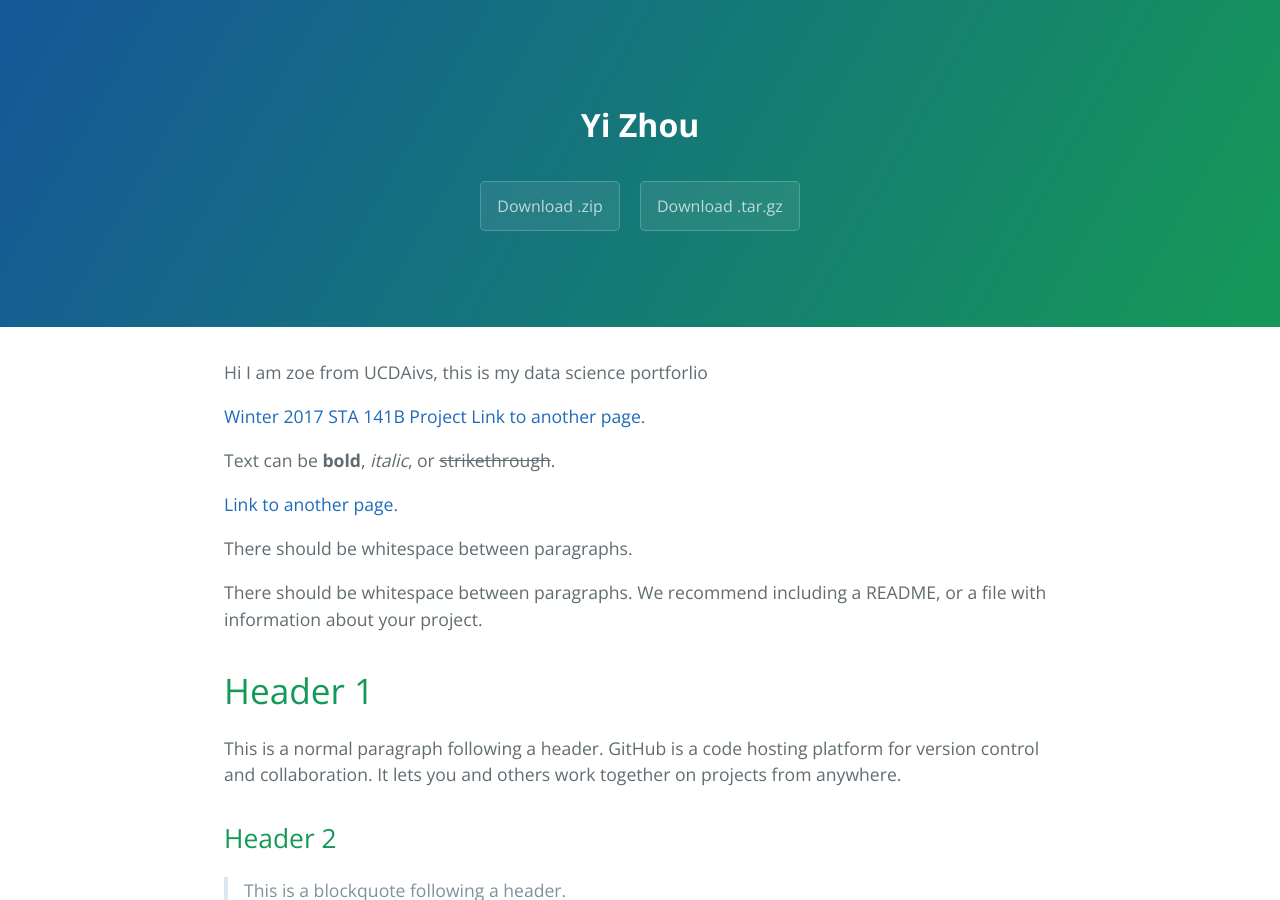
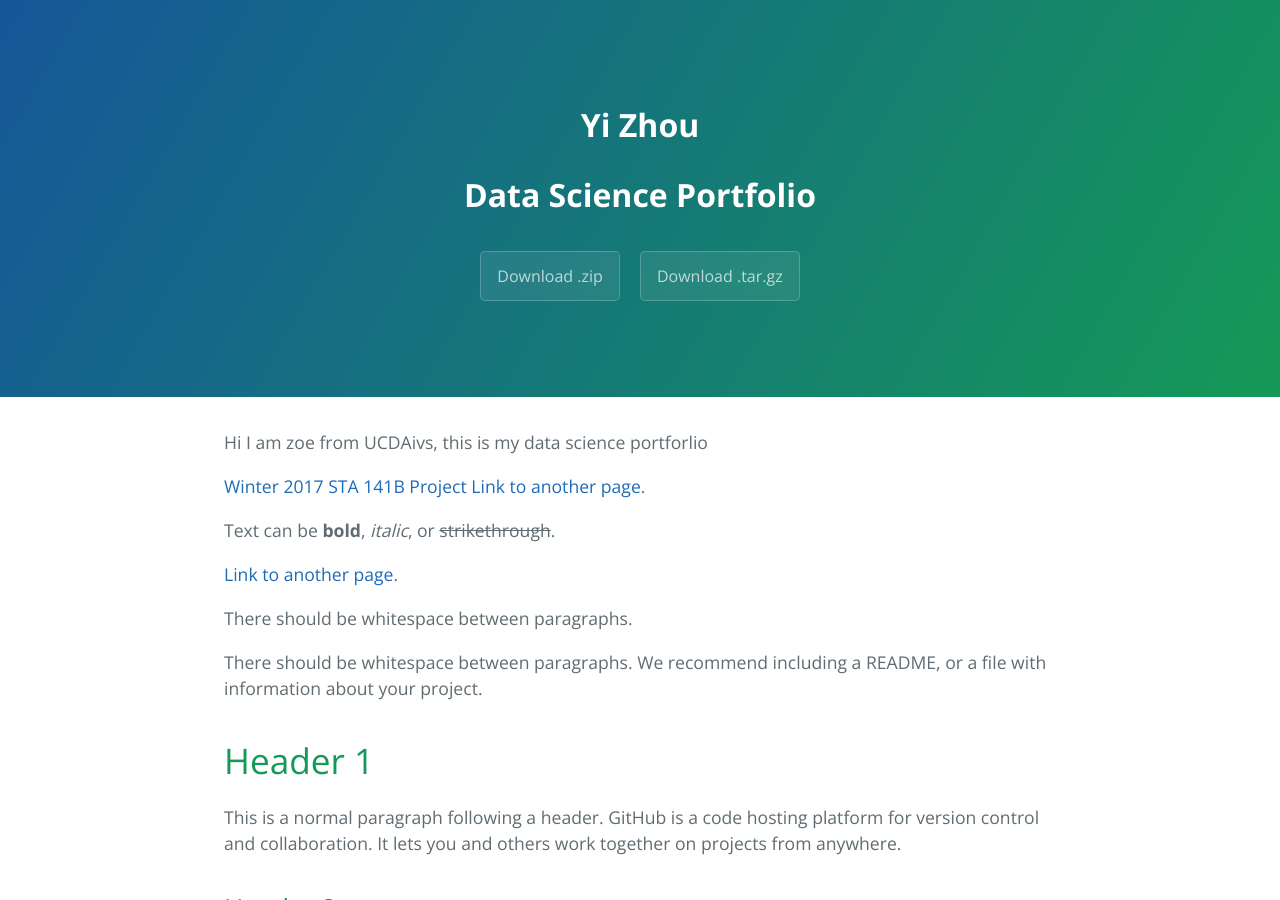
Before and after one commit to ZoeyYiZhou/ZoeyYiZhou.github.io, a Jekyll site: the page built from index.md, in a window 1280 px wide and 900 px high. Built offline with Jekyll 4.4.1, drawn with Linux system fonts in a browser that asks for light colours; the repository's description, which GitHub fills in, is left out.

Commit message:
Update default.html

```diff
--- a/_layouts/default.html
+++ b/_layouts/default.html
@@ -12,6 +12,7 @@
     <section class="page-header">
       <!-- <h1 class="project-name">{{ site.title | default: site.github.repository_name }}</h1> -->
       <h1> {{page.title}} </h1>
+      <h1> {{page.description}} </h1>
 
       <h2 class="project-tagline">{{ site.description | default: site.github.project_tagline }}</h2>
       {% if site.github.is_project_page %}
```
